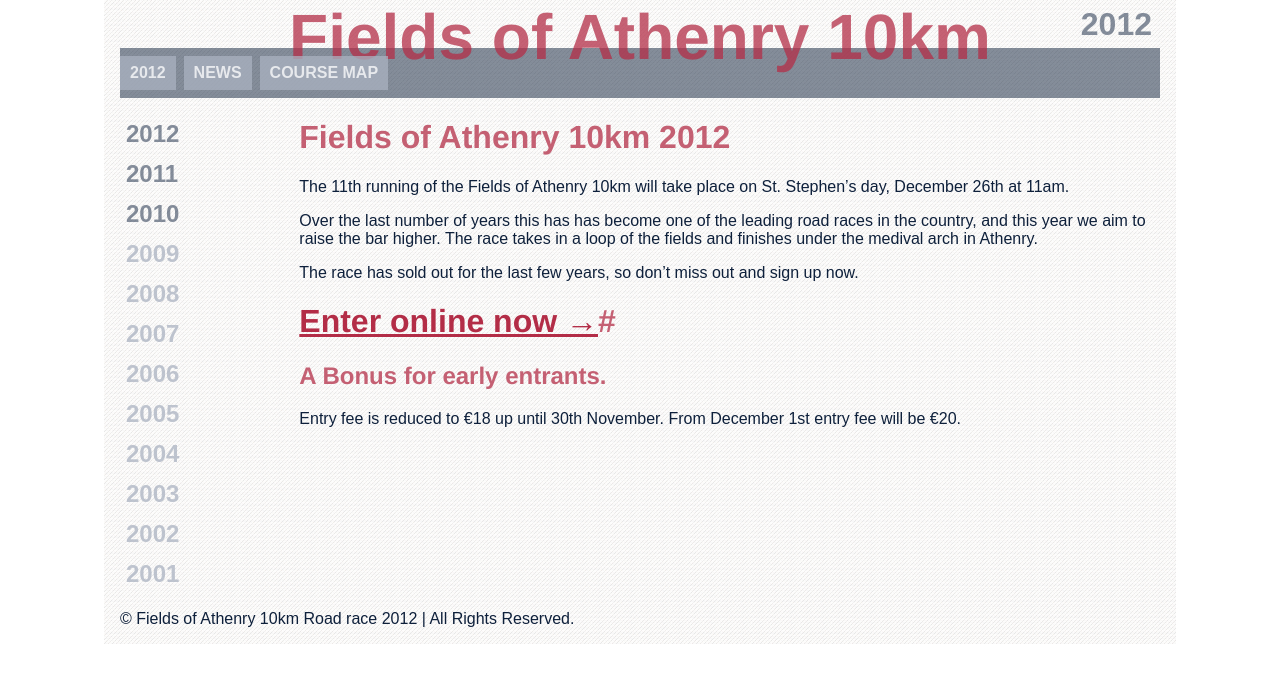
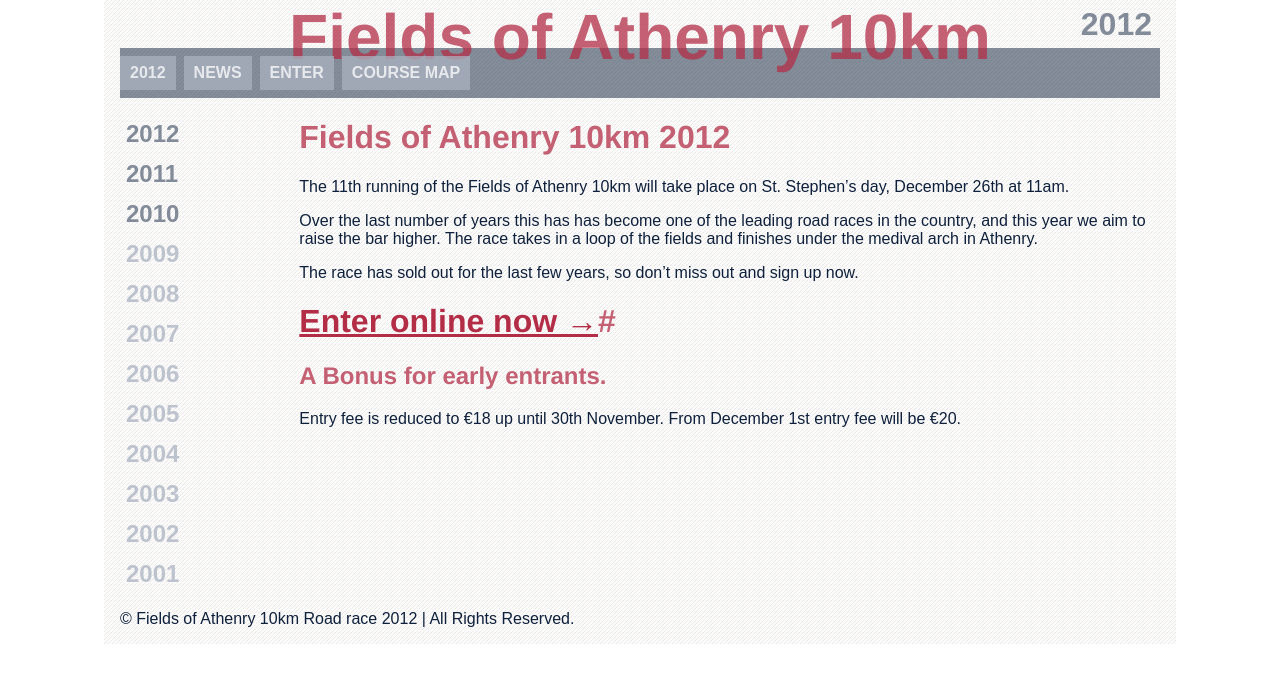
Before and after one commit to alanburke/10km, a Jekyll site: the page built from index.html, in a window 1280 px wide. Shown: the top 683 px of the page. Built offline with Jekyll 4.4.1, drawn with Linux system fonts in a browser that asks for light colours; nearby versions of some CDN libraries.

Commit message:
Add Entry link

```diff
--- a/_includes/main_nav.html
+++ b/_includes/main_nav.html
@@ -14,6 +14,7 @@
   {% capture clean_latest_year %}{{ site.latest_year | escape }}{% endcapture %}
   {% if race_year == clean_latest_year %}
     {% assign news = true %}
+    {% assign enter = true %}
   {% endif %}
 {% endfor %}
 <nav role="navigation">
@@ -21,6 +22,9 @@
       <li><a href="/{{ race_year }}">{{ race_year }}</a></li>
     {% if news %}
       <li><a href="http://www.athenryac.com/news/fields-athenry-10km">News</a></li>
+    {% endif %}
+    {% if enter %}
+      <li><a href="http://www.runireland.com/events/fields-athenry-10km">Enter</a></li>
     {% endif %}
     {% if course_map %}
       <li><a href="/{{ race_year }}/course_map.html">Course Map</a></li>
```
